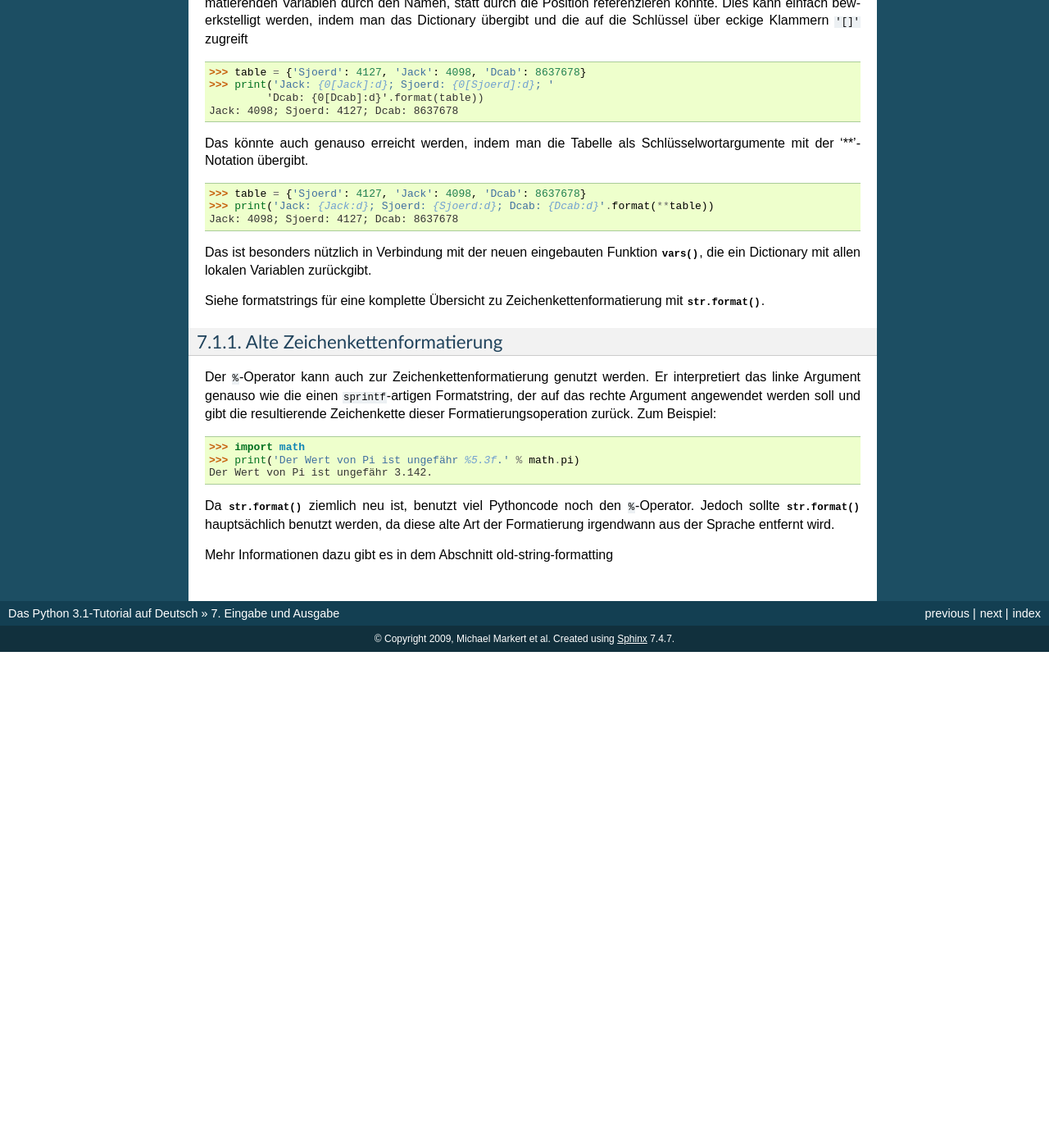
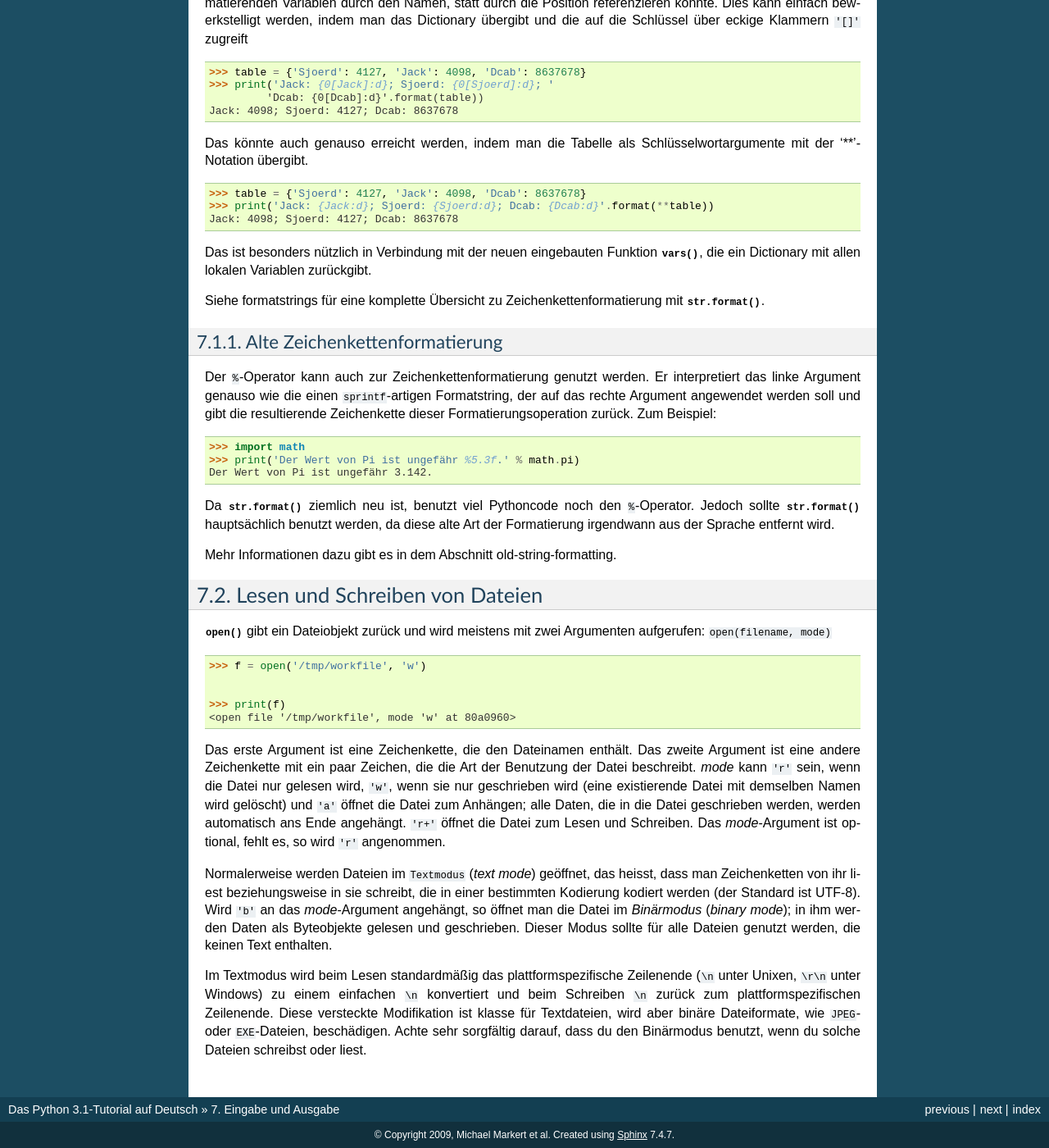
Before and after one commit to cofi/py-tutorial-de, a Sphinx documentation site: the page built from source/inputoutput.rst, in a window 1280 px wide and 1400 px high, scrolled down 2912 px. Shown: the whole window at 82% size. Built offline with Sphinx 7.4.7, drawn with Linux system fonts in a browser that asks for light colours; cross-references to code outside the pages are shown as plain code; before the commit the page ends 3707 px from its top, so only the background shows below that; some of the changed text lies outside the part shown.

Commit message:
Translated section 7.2 (Issue #41)

```diff
--- a/source/inputoutput.rst
+++ b/source/inputoutput.rst
@@ -216,4 +216,49 @@ Da :meth:`str.format` ziemlich neu ist, benutzt viel Pythoncode noch den
 ``%``-Operator. Jedoch sollte :meth:`str.format` hauptsächlich benutzt werden,
 da diese alte Art der Formatierung irgendwann aus der Sprache entfernt wird.
 
-Mehr Informationen dazu gibt es in dem Abschnitt :ref:`old-string-formatting`
+Mehr Informationen dazu gibt es in dem Abschnitt :ref:`old-string-formatting`.
+
+.. _tut-files:
+
+Lesen und Schreiben von Dateien
+===============================
+
+.. index:
+   builtin: open
+   object: file
+
+:func:`open` gibt ein Dateiobjekt zurück und wird meistens mit zwei Argumenten
+aufgerufen: ``open(filename, mode)``
+
+::
+
+    >>> f = open('/tmp/workfile', 'w')
+
+
+    >>> print(f)
+    <open file '/tmp/workfile', mode 'w' at 80a0960>
+
+Das erste Argument ist eine Zeichenkette, die den Dateinamen enthält. Das zweite
+Argument ist eine andere Zeichenkette mit ein paar Zeichen, die die Art
+der Benutzung der Datei beschreibt. *mode* kann ``'r'`` sein, wenn die Datei nur
+gelesen wird, ``'w'``, wenn sie nur geschrieben wird (eine existierende Datei
+mit demselben Namen wird gelöscht) und ``'a'`` öffnet die Datei zum Anhängen;
+alle Daten, die in die Datei geschrieben werden, werden automatisch ans Ende
+angehängt. ``'r+'`` öffnet die Datei zum Lesen und Schreiben. Das
+*mode*-Argument ist optional, fehlt es, so wird ``'r'`` angenommen.
+
+Normalerweise werden Dateien im :defn:`Textmodus` (*text mode*) geöffnet, das
+heisst, dass man Zeichenketten von ihr liest beziehungsweise in sie schreibt,
+die in einer bestimmten Kodierung kodiert werden (der Standard ist UTF-8).
+Wird ``'b'`` an das *mode*-Argument angehängt, so öffnet man die Datei im
+:dfn:`Binärmodus` (*binary mode*); in ihm werden Daten als Byteobjekte gelesen
+und geschrieben. Dieser Modus sollte für alle Dateien genutzt werden, die keinen
+Text enthalten.
+
+Im Textmodus wird beim Lesen standardmäßig das plattformspezifische Zeilenende
+(``\n`` unter Unixen, ``\r\n`` unter Windows) zu einem einfachen ``\n``
+konvertiert und beim Schreiben ``\n`` zurück zum plattformspezifischen
+Zeilenende. Diese versteckte Modifikation ist klasse für Textdateien, wird aber
+binäre Dateiformate, wie :file:`JPEG`- oder :file:`EXE`-Dateien,  beschädigen.
+Achte sehr sorgfältig darauf, dass du den Binärmodus benutzt, wenn du solche
+Dateien schreibst oder liest.
```
